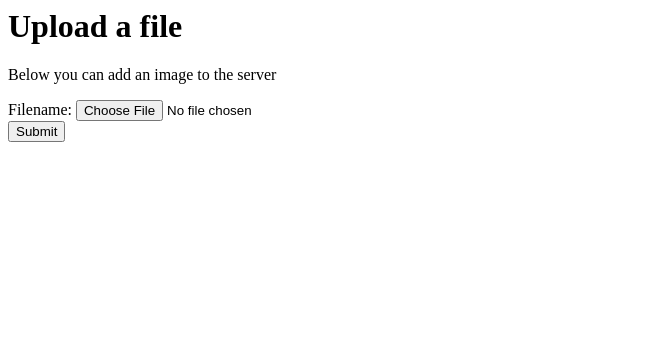
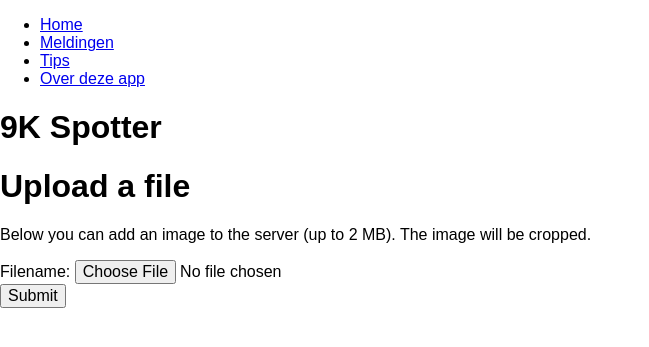
Before and after one commit to oSoc13/Code9000, a PHP site: page /Code9000/templates/upload.phtml in a window 1280 px wide. Shown: the top 347 px of the page, without its empty margins (0-649 px from the left). Run offline with PHP 8.4, Linux system fonts and the light colour scheme; some libraries are stand-ins or nearby versions.

Commit message:
Fixed some stuff, removed do_upload (moved to index.php) + updated upload template

```diff
--- a/templates/upload.phtml
+++ b/templates/upload.phtml
@@ -9,17 +9,64 @@
 Nico Verbruggen (nico.verb@gmail.com)
 */
 ?>
-<html>
+<?php
+/**
+9K SPOTTER ABOUT PAGE
+---------
+# COPYRIGHT
+(c) 2013, OKFN Belgium. Some rights reserved.
+
+# AUTHOR
+Nico Verbruggen (nico.verb@gmail.com)
+*/
+?>
+<!doctype html>
+<html dir="ltr" lang="nl-be">
 	<head>
-		<title>Upload</title>
+		<!-- CHARACTER ENCODING -->
+		<meta charset="UTF-8">
+		<!-- LATEST VERSION OF RENDERING ENGINE -->
+		<meta http-equiv="X-UA-Compatible" content="IE=edge,chrome=1">
+		<!-- MOST IMPORTANT SEO FRIENDLY TAG -->
+		<title>About 9K</title>
+		<!-- OTHER IMPORTANT SEO TAGS -->
+		<meta name="description" content="">
+		<meta name="keywords" content="">
+		<meta name="author" content="">
+		<meta name="copyright" content="">
+		<!-- HUMANS.TXT FILE -->
+		<link rel="author" type="text/plain" href="humans.txt">
+		<!-- MOBILE VIEWPORT -->
+		<meta name="viewport" content="width=device-width">
+		<!-- LINK MY OWN STYLESHEET -->
+		<link rel="stylesheet" href="/Code9000/styles/index.css">
 	</head>
-	<body>
+<body>
+<!-- LAYOUT / TYPO / CONTENT -->
+<div id="page-wrapper" class="page">
+	<nav>
+		<ul>
+			<li><a href='/Code9000/home'>Home</a></li>
+			<li><a href='/Code9000/alerts'>Meldingen</a></li>
+			<li><a href='/Code9000/tips'>Tips</a></li>
+			<li><a href='/Code9000/about'>Over deze app</a></li>
+		</ul>
+	</nav>
+	<h1>9K Spotter</h1>
+	<section>
 		<h1>Upload a file</h1>
-		<p>Below you can add an image to the server</p>
-		<form action="utils/do_upload.php" method="post" enctype="multipart/form-data">
+		<p>Below you can add an image to the server (up to 2 MB). The image will be cropped.</p>
+		<form action="upload" method="post" enctype="multipart/form-data">
 		<label for="file">Filename:</label>
 		<input type="file" name="file" id="file"><br>
 		<input type="submit" name="submit" value="Submit">
 		</form>
-	</body>
+	</section>
+</div>
+<!-- BOTTOM SCRIPTS -->
+<!-- 1. GRAB GOOGLE'S JQUERY CDN -->
+<script src="http://ajax.googleapis.com/ajax/libs/jquery/2.0.2/jquery.min.js"></script>
+<!-- 2. FALLBACK TO LOCAL JQUERY IF CDN NOT ACTIVE -->
+<script>window.jQuery || document.write('<script src="_scripts/libs/jquery-2.0.2.js"><\/script>')</script>
+</body>
 </html>
```
Also changed, not shown: index.php (+47 -0 lines), utils/do_upload.php (deleted, +0 -60 lines).
